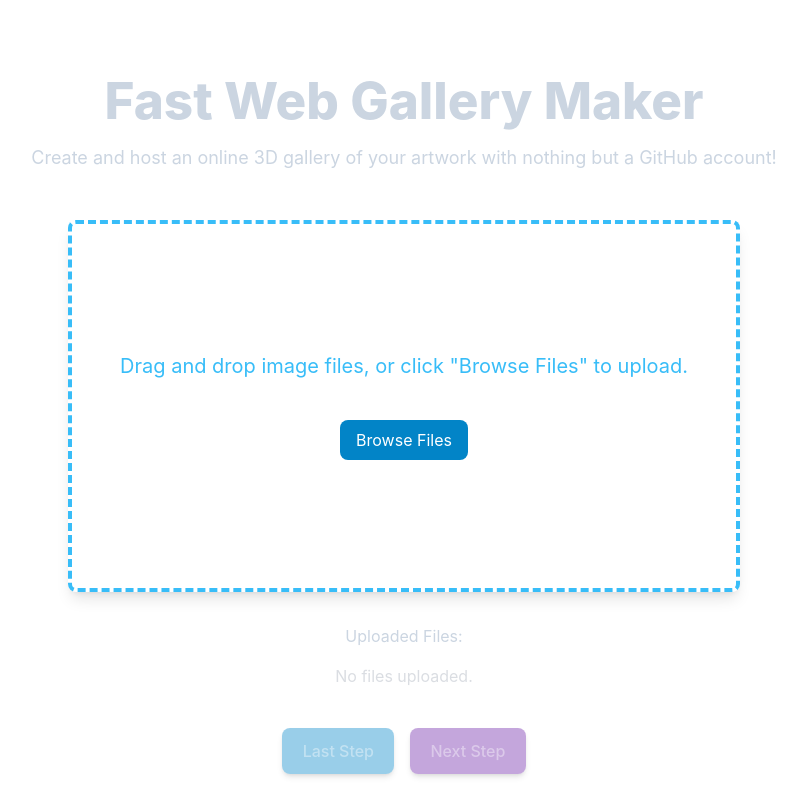
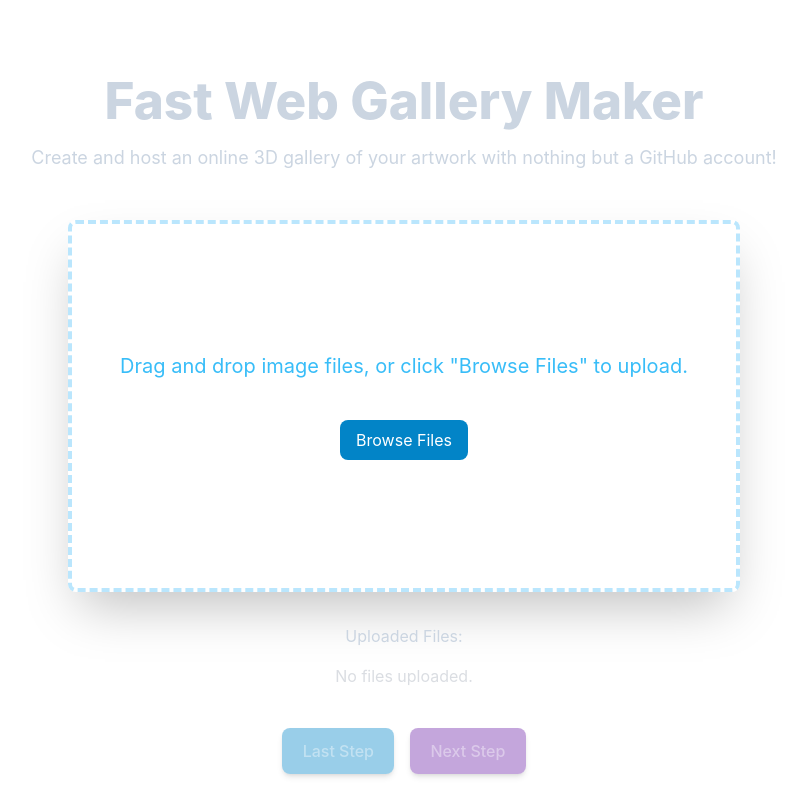
Before and after one commit to leiDnedyA/fast-web-gallery-maker, a React (Vite) app: page / in a window 1280 px wide. Shown: the whole page, without its empty margins (236-1042 px from the left). Built offline with nearby package versions, Linux system fonts and the light colour scheme.

Commit message:
feat: added more contrast to UploadScreen

```diff
--- a/components/UploadScreen.tsx
+++ b/components/UploadScreen.tsx
@@ -52,7 +52,7 @@
   };
   return <div className="w-full flex flex-col gap-4 items-center text-slate-300">
     <div
-      className="border-4 border-dashed border-sky-400 text-sky-400 rounded-lg shadow-lg px-12 py-32 mt-8 hover:border-sky-200 hover:text-sky-200 hover:shadow-2xl transition-colors cursor-pointer"
+      className="border-4 border-dashed border-sky-200 text-sky-400 rounded-lg shadow-2xl px-12 py-32 mt-8 hover:border-white hover:text-sky-200 hover:shadow-3xl transition-colors cursor-pointer"
       onDragEnter={handleDrag}
       onDragOver={handleDrag}
       onDrop={handleDrop}
```
